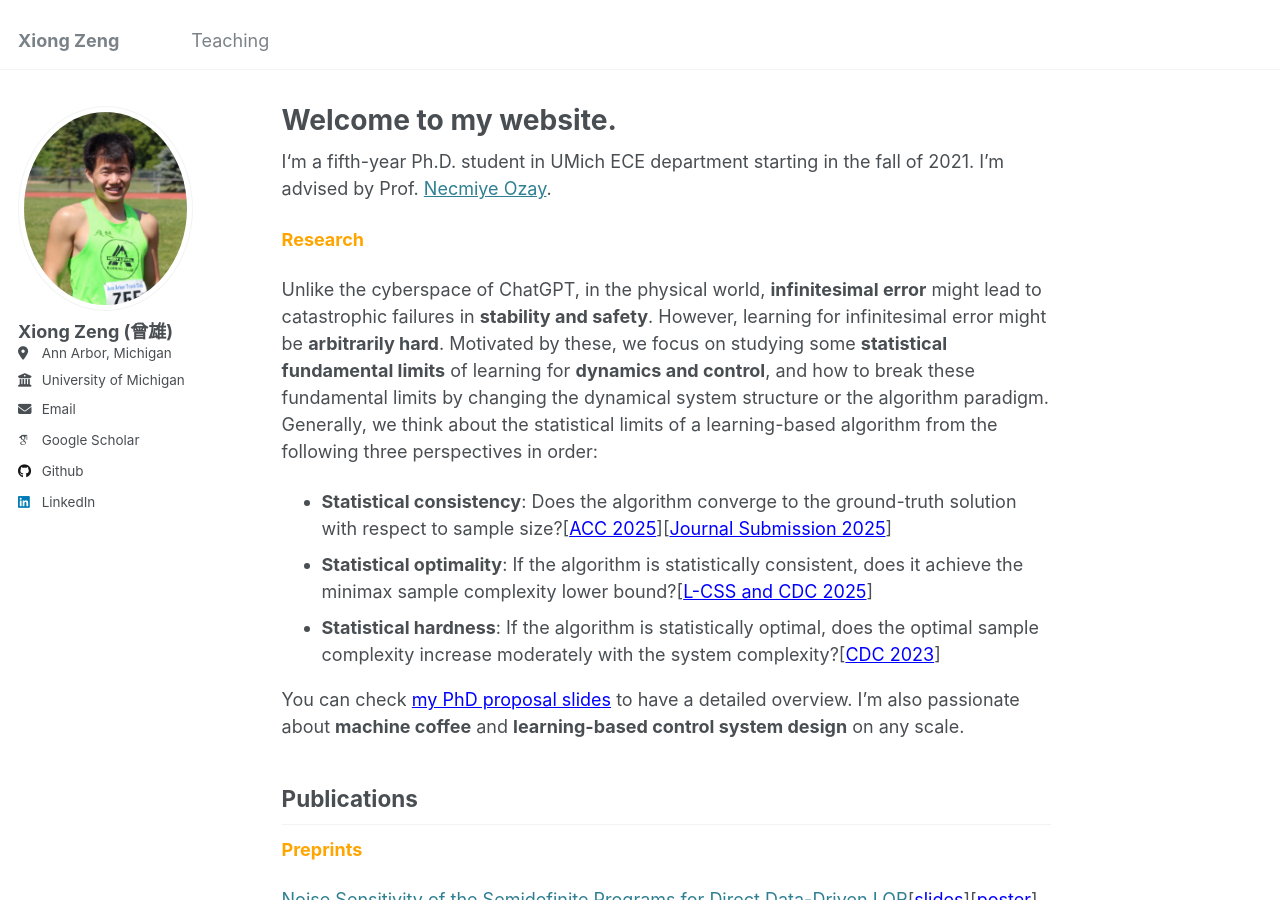
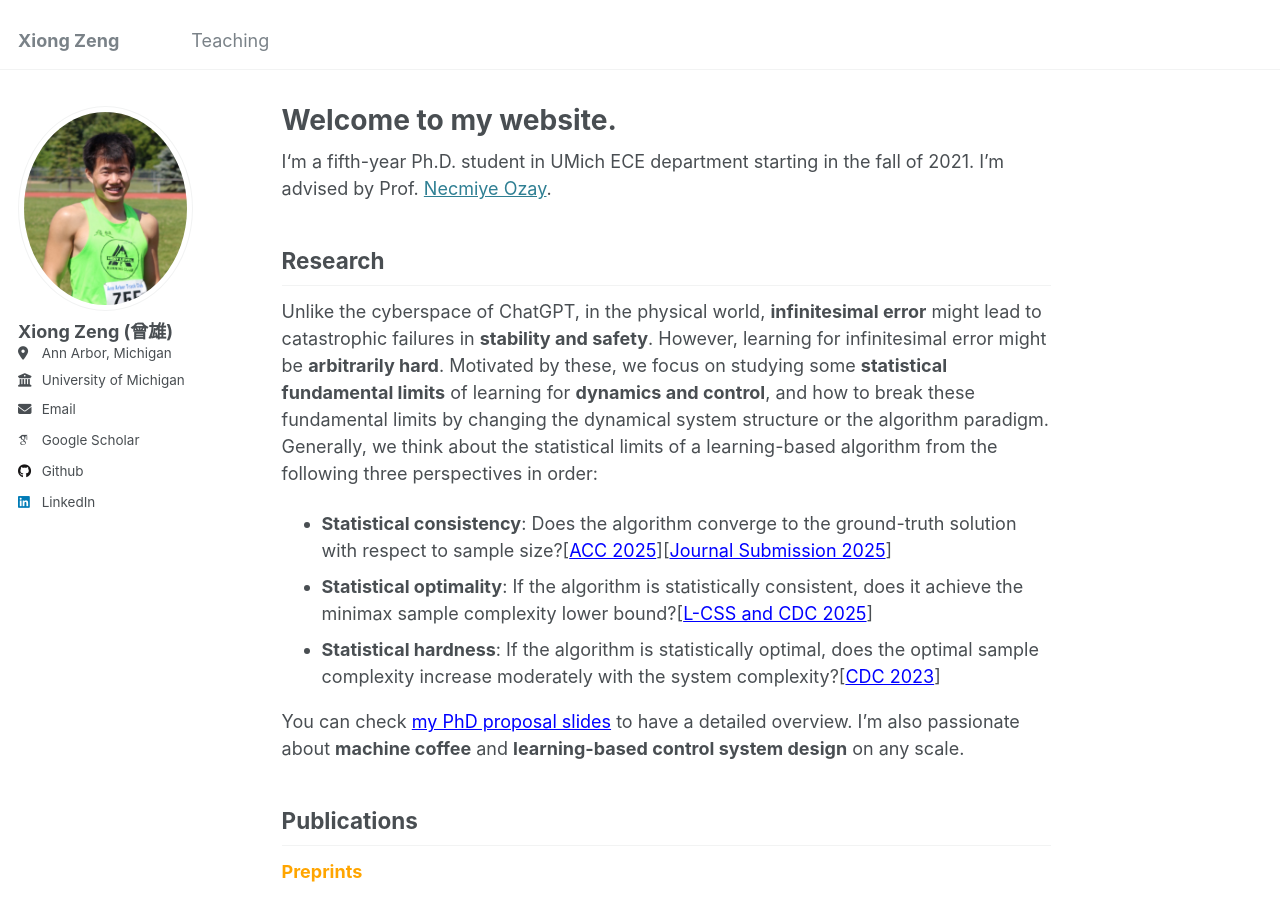
Before and after one commit to zengxiong111/zengxiong.github.io, a Jekyll site: the page built from _pages/about.md, in a window 1280 px wide and 900 px high. Built offline with Jekyll 4.4.1, drawn with Linux system fonts in a browser that asks for light colours; some web fonts are replaced.

Commit message:
Update about.md

```diff
--- a/_pages/about.md
+++ b/_pages/about.md
@@ -9,7 +9,7 @@ redirect_from:
 
 I‘m a fifth-year Ph.D. student in UMich ECE department starting in the fall of 2021. I'm advised by Prof. <a href="https://web.eecs.umich.edu/~necmiye/" target="_blank">Necmiye Ozay</a>.
 
-<span style="color:orange">**Research**</span>
+## Research
 
 Unlike the cyberspace of ChatGPT, in the physical world, **infinitesimal error** might lead to catastrophic
 failures in **stability and safety**. However, learning for infinitesimal error might be **arbitrarily hard**. Motivated by these, we focus on studying some **statistical fundamental limits** of learning for **dynamics and control**, and how to break these fundamental limits by changing the dynamical system structure or the algorithm paradigm. Generally, we think about the statistical limits of a learning-based algorithm from the following three perspectives in order:
```
